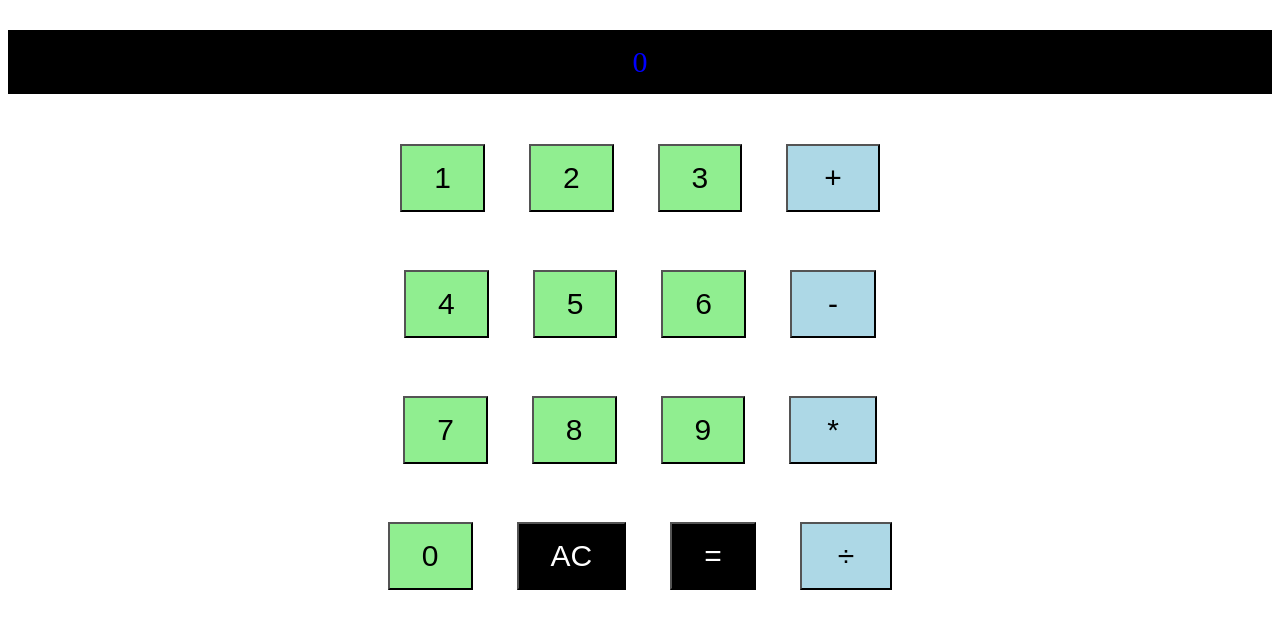
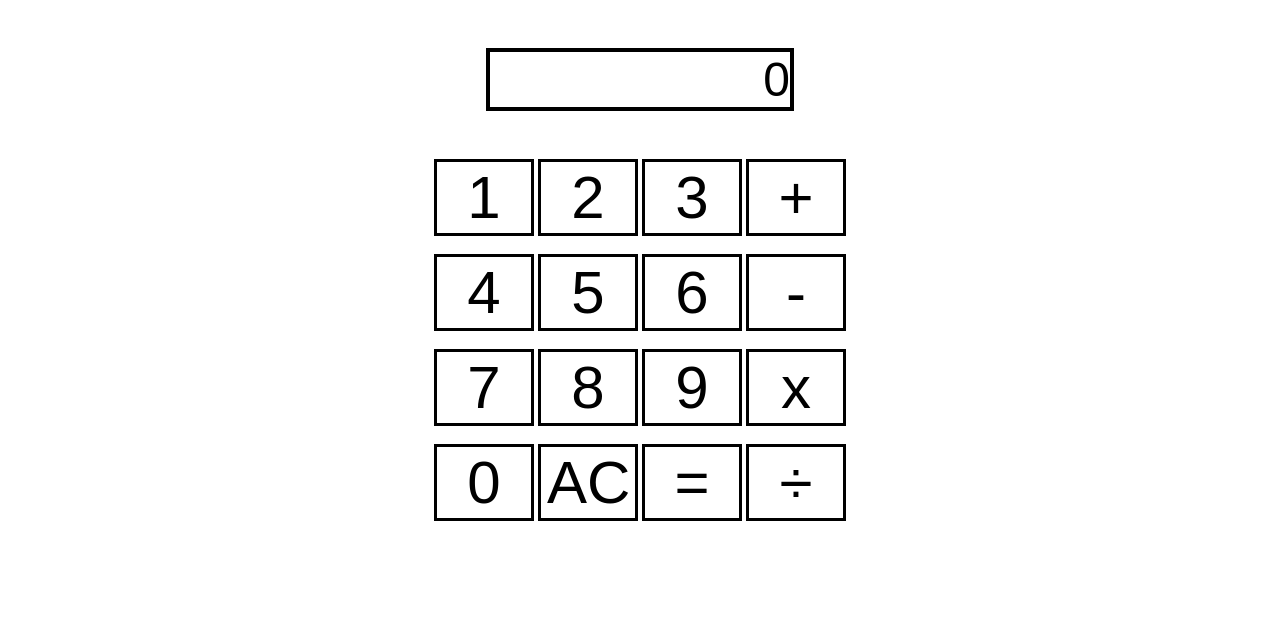
Before and after one commit to NachIbanez/2019-2020-CSAAI-Practicas, a plain HTML site: page P2/LAB5/Calculadora.html in a window 1280 px wide. Drawn offline with Linux system fonts and the light colour scheme.

Commit message:
calculadora actualizada, maquina de estados completada satisfactoriamente.

```diff
--- a/P2/LAB5/Calculadora.css
+++ b/P2/LAB5/Calculadora.css
@@ -1,34 +1,24 @@
-.digito{
-    margin: 20px;
-    background-color: lightgreen;
-    color: black;
-    font-size: 30px;
-    padding: 15px 32px;
-    text-align: center;
+body{
+  background-image: url('fondo-negro');
+  background-size: cover;
+}
+button {
+	width: 100px;
+	border: 3px solid #000;
+	font-family: Arial;
+	font-size: 60px;
+	cursor: hand;
+	background-color: #fff;
 }
 
-.operador{
-    margin: 20px;
-    background-color: lightblue;
-    color: black;
-    font-size: 30px;
-    padding: 15px 36px;
-    text-align: center;
+.display {
+	background-color: white;
+	color: black;
+	border: 4px solid black;
+	width: 300px;
+	height: 55px;
+	font-family: Arial, Helvetica;
+	font-size: 48px;
+	line-height: 20	px;
+	text-align: right;
 }
-
-.igual{
-    margin: 20px;
-    background-color: black;
-    color: white;
-    font-size: 30px;
-    padding: 15px 32px;
-    text-align: center;
-}
-
-.display{
-    color: blue;
-    background-color: black;
-    font-size: 30px;
-    padding: 15px 36px;
-    text-align: center;
-}
--- a/P2/LAB5/Calculadora.html
+++ b/P2/LAB5/Calculadora.html
@@ -24,13 +24,13 @@
     <button type="button" id="boton7" value="7" class="digito">7</button>
     <button type="button" id="boton8" value="8" class="digito">8</button>
     <button type="button" id="boton9" value="9" class="digito">9</button>
-    <button type="button" id="division" value="*" class="operador">*</button>
+    <button type="button" id="division" value="*" class="operador">x</button>
     <br>
     <br>
     <button type="button" id="boton0" value="0" class="digito">0</button>
     <button type="button" id="clear" class="igual">AC</button>
     <button type="button" id="igual" class="igual">=</button>
-    <button type="button" id="division" value="÷" class="operador">÷</button>
+    <button type="button" id="division" value="/" class="operador">÷</button>
     </center>
   </body>
 </html>
--- a/P2/LAB5/Calculadora.js
+++ b/P2/LAB5/Calculadora.js
@@ -11,24 +11,34 @@ operador = document.getElementsByClassName("operador")
 
 for (i=0; i<digito.length; i++) {
   digito[i].onclick = (ev) => {
-    number(digito[i].value)
+    number(ev.target.value)
+    console.log('ESTADO:' + estado)
   }
 }
 
   for (i=0; i<operador.length; i++) {
     operador[i].onclick = (ev) => {
-        display.innerHTML += ev.target.value;
+        operadores(ev.target.value)
+        console.log('ESTADO:' + estado)
     }
   }
 
 //-- Evaluar la expresion
 igual.onclick = () => {
-  display.innerHTML = eval(display.innerHTML);
+  if (estado == ESTADO.OP2 || estado == ESTADO.OP2_INIT ){
+    display.innerHTML = eval(display.innerHTML);
+    estado = ESTADO.INIT;
+    console.log('ESTADO:' + estado)
+
+  }
 }
 
 //-- Poner a cero la expresion
 clear.onclick = () => {
   display.innerHTML = "0";
+  estado = ESTADO.INIT;
+  console.log('ESTADO:' + estado)
+
 }
 
 //-- Estados de la calculadora
@@ -40,7 +50,7 @@ const ESTADO = {
   OP2: 4,
 }
 
-estado= ESTADO.INIT
+estado = ESTADO.INIT
 
 //-- Ha llegado un dígito
 function number(num)
@@ -50,12 +60,15 @@ function number(num)
     display.innerHTML = num;
     estado = ESTADO.OP1;
   } else if (estado == ESTADO.OP1) {
-    display.innerHTML = num;
+    display.innerHTML += num;
+  } else if (estado == ESTADO.OPERATION) {
+    display.innerHTML += num;
+    estado = ESTADO.OP2_INIT;
   } else if (estado == ESTADO.OP2_INIT) {
-    display.innerHTML = num;
+    display.innerHTML += num;
     estado = ESTADO.OP2;
   } else if (estado == ESTADO.OP2) {
-    display.innerHTML = num;
+    display.innerHTML += num;
   }
 }
 
@@ -64,16 +77,7 @@ function operadores(operador)
 {
   //-- Segun el estado hacemos una cosa u otra
   if (estado == ESTADO.OP1) {
-    display.innerHTML = operador;
-    estado = ESTADO.OP2_INIT;
+    display.innerHTML += operador;
+    estado = ESTADO.OPERATION;
   }
 }
-
-//-- Ha llegado un igual
-function igual()
-{
-  //-- Segun el estado hacemos una cosa u otra
-  if (estado == ESTADO.OP2) {
-    display.innerHTML = eval(display.innerHTML);
-  }
-}
```
Also changed, not shown: 1 other file.
